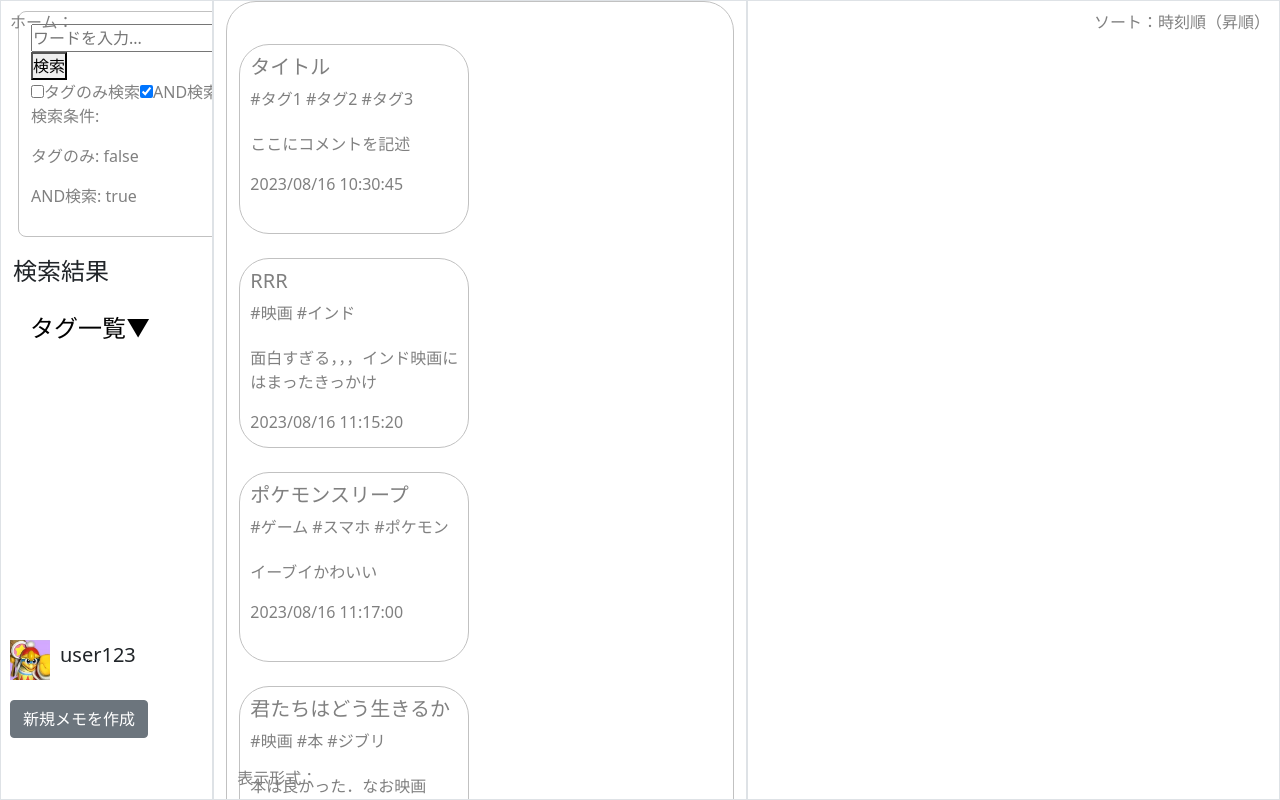
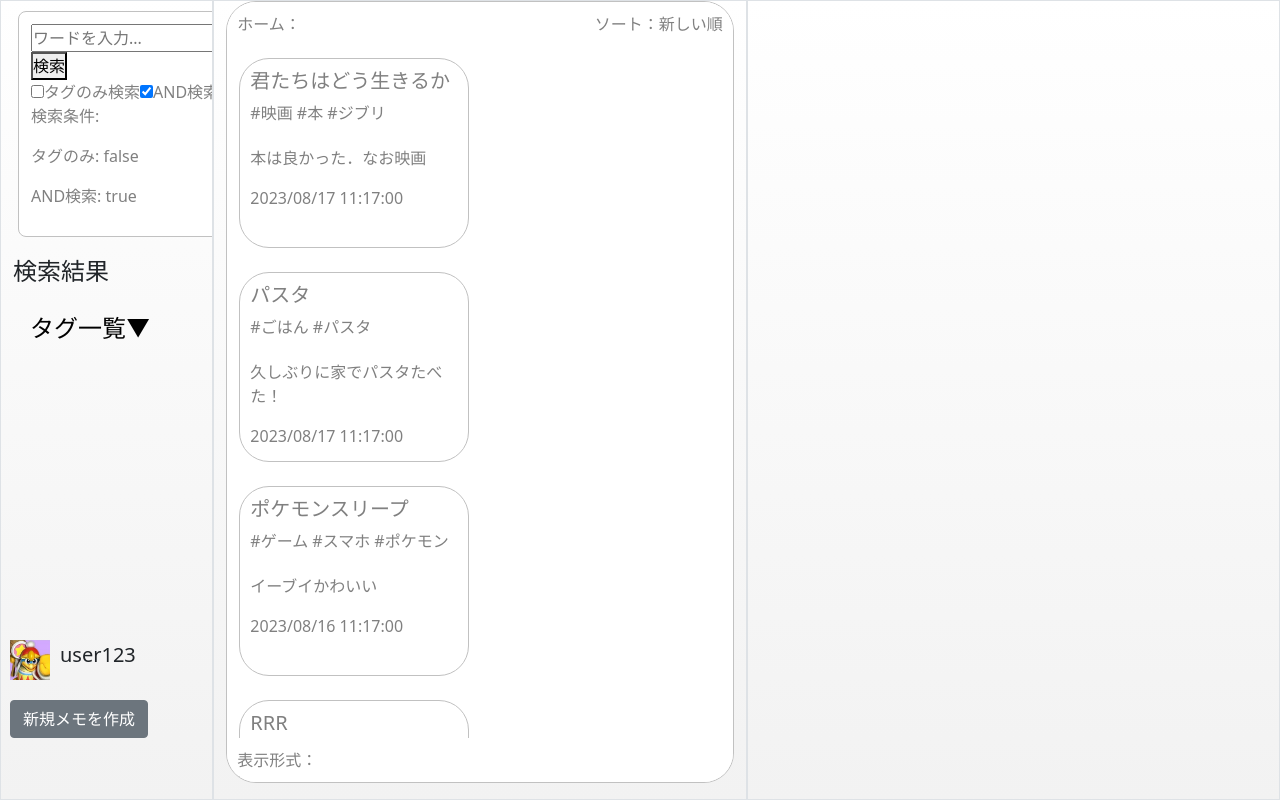
Before and after one commit to ichiro-ss/tagapp, a Next.js app in the folder front-end/front-app/: page / in a window 1280 px wide. Built offline with nearby package versions, Linux system fonts and the light colour scheme.

Commit message:
memoListのボタン判定を修正，memoListにヘッダーとフッターを作成して，ソートや表示形式がmemoList内のヘッダーとフッターに表示されるように変更

```diff
--- a/front-end/front-app/src/pages/components/memoList.tsx
+++ b/front-end/front-app/src/pages/components/memoList.tsx
@@ -8,22 +8,22 @@ const MemoList = ( {setSelectedMemo}:{setSelectedMemo:any}) => {
       setSelectedMemo(memo);
     };
 
+    const newSortedMemos = [...memos].sort((a, b) => b.date - a.date);
+    // const oldSortedMemos = [...memos].sort((a, b) => b.date - a.date);
+
     return (
+       // ソート方法，表示形式で変える
        <div className={styles.memoList}>
-        <div className={styles.searchResult}>
-            ホーム：
+       {/* ヘッダー */}
+       <div className={styles.header}>
+           <div className={styles.searchResult}>ホーム：</div>
+           <button className={styles.sortFormat}>ソート：新しい順</button>
        </div>
-        <div className={styles.sortFormat}>
-            ソート：時刻順（昇順）
-        </div>
-        <div className={styles.displayFormat}>
-            表示形式：
-        </div>
-          {memos.map((memo, index) => (
-            <div className={styles.memoContainer}>
+
+          {newSortedMemos.map((memo, index) => (
             <button
                 key={index}
-                    className={styles.memoButton}
+                className={styles.memoContainer}
                 onClick={() => handleMemoClick(memo)}
             >
                 <h3 className={styles.memoTitle}>{truncateTitle(memo.title)}</h3>
@@ -31,7 +31,6 @@ const MemoList = ( {setSelectedMemo}:{setSelectedMemo:any}) => {
                 <p className={styles.memoComment}>{truncateComment(memo.comment)}</p>
                 <p className={styles.memoDate}>{formatDate(memo.date)}</p>
             </button>
-              </div>
           ))}
         {/* <div className={styles.selectedMemoContainer}>
           {selectedMemo && (
@@ -43,6 +42,13 @@ const MemoList = ( {setSelectedMemo}:{setSelectedMemo:any}) => {
             </div>
           )}
         </div> */}
+
+        {/* フッター */}
+        <div className={styles.footer}>
+            <button className={styles.displayFormat}>
+                表示形式：
+            </button>
+        </div>
 
       </div>
     );
--- a/front-end/front-app/src/styles/globals.css
+++ b/front-end/front-app/src/styles/globals.css
@@ -5,9 +5,9 @@
     'Roboto Mono', 'Oxygen Mono', 'Ubuntu Monospace', 'Source Code Pro',
     'Fira Mono', 'Droid Sans Mono', 'Courier New', monospace;
 
-  --foreground-rgb: 0, 0, 0;
-  --background-start-rgb: 214, 219, 220;
-  --background-end-rgb: 255, 255, 255;
+    --foreground-rgb: 128, 128, 128;
+    --background-start-rgb: 242, 242, 242;
+    --background-end-rgb: 242, 242, 242;
 
   --primary-glow: conic-gradient(
     from 180deg at 50% 50%,
@@ -42,9 +42,9 @@
 
 @media (prefers-color-scheme: dark) {
   :root {
-    --foreground-rgb: 255, 255, 255;
-    --background-start-rgb: 0, 0, 0;
-    --background-end-rgb: 0, 0, 0;
+    --foreground-rgb: 128, 128, 128;
+    --background-start-rgb: 242, 242, 242;
+    --background-end-rgb: 242, 242, 242;
 
     --primary-glow: radial-gradient(rgba(1, 65, 255, 0.4), rgba(1, 65, 255, 0));
     --secondary-glow: linear-gradient(
--- a/front-end/front-app/src/styles/memoList.module.css
+++ b/front-end/front-app/src/styles/memoList.module.css
@@ -8,12 +8,12 @@
     border-radius: 30px;
     /* height: 700px; */
     /* width: 800px; */
+    height: 98%;
+    width: 100%;
     display: flex;
     flex-wrap: wrap; /* コンテナが横に並び、行が途切れたら折り返す */
     align-items: flex-start; /* 左寄せに配置 */
     align-content: flex-start; /* 上寄せに配置 */
-    padding-top: 30px; /* 上部の余白を追加 */
-    padding-bottom: 30px; /* 下部の余白を追加 */
     overflow-y: auto; /* 垂直方向のスクロールバーを表示 */
     /* カスタムスクロールバースタイル */
     scrollbar-width: thin; /* スクロールバーの太さを設定 */
@@ -105,29 +105,56 @@
 } */
 
 .searchResult {
-    position: absolute;
-    top: 0;
-    left: 0;
-    padding: 10px;
     font-size: 16px;
     color: #808080;
 }
 
 .sortFormat {
-    position: absolute;
-    top: 0;
-    right: 0;
-    padding: 10px;
     font-size: 16px;
     color: #808080;
+    background-color: #ffffff;
+    border: 0px;
+    transition: background-color 0.3s ease-in-out; /* トランジションを追加 */
+}
+.sortFormat:hover { /* カーソルを合わせたときのスタイルを追加 */
+    background-color: #E9E9E9;
 }
 
 .displayFormat {
-    position: fixed;
-    bottom: 0;
-    left: 200;
-    padding: 10px;
     font-size: 16px;
     color: #808080;
-    /* background-color: #FFFFFF; */
+    background-color: #FFFFFF;
+    border: 0px;
+    transition: background-color 0.3s ease-in-out; /* トランジションを追加 */
 }
+.displayFormat:hover { /* カーソルを合わせたときのスタイルを追加 */
+    background-color: #E9E9E9;
+}
+
+.header {
+    position: sticky;
+    top: 0;
+    left: 0;
+    z-index: 10;
+    width: 100%;
+    background-color: #ffffff;
+    display: flex;
+    justify-content: space-between;
+    padding: 10px;
+    border-top-left-radius: 30px;
+    border-top-right-radius: 30px;
+  }
+
+  .footer {
+    position: sticky;
+    bottom: 0;
+    left: 0;
+    z-index: 10;
+    width: 100%;
+    background-color: #ffffff;
+    display: flex;
+    justify-content: left;
+    padding: 10px;
+    border-bottom-left-radius: 30px;
+    border-bottom-right-radius: 30px;
+  }
```
Lines whose indentation alone changed are shown as unchanged.
